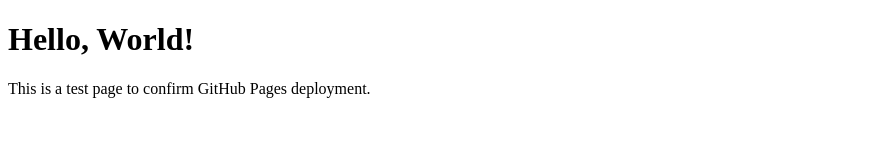
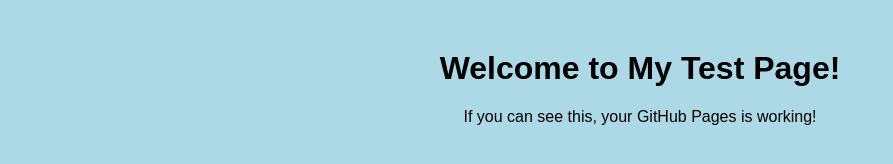
Before and after one commit to Souchan917/webnazorikaishita, a plain HTML site: page index.html in a window 1280 px wide. Shown: the whole page, without its empty margins (0-893 px from the left). Drawn offline with Linux system fonts and the light colour scheme.

Commit message:
Update index.html

```diff
--- a/index.html
+++ b/index.html
@@ -3,10 +3,18 @@
 <head>
     <meta charset="UTF-8">
     <meta name="viewport" content="width=device-width, initial-scale=1.0">
-    <title>Test Page</title>
+    <title>GitHub Pages Test</title>
+    <style>
+        body {
+            font-family: Arial, sans-serif;
+            background-color: lightblue;
+            text-align: center;
+            margin-top: 50px;
+        }
+    </style>
 </head>
 <body>
-    <h1>Hello, World!</h1>
-    <p>This is a test page to confirm GitHub Pages deployment.</p>
+    <h1>Welcome to My Test Page!</h1>
+    <p>If you can see this, your GitHub Pages is working!</p>
 </body>
 </html>
```
